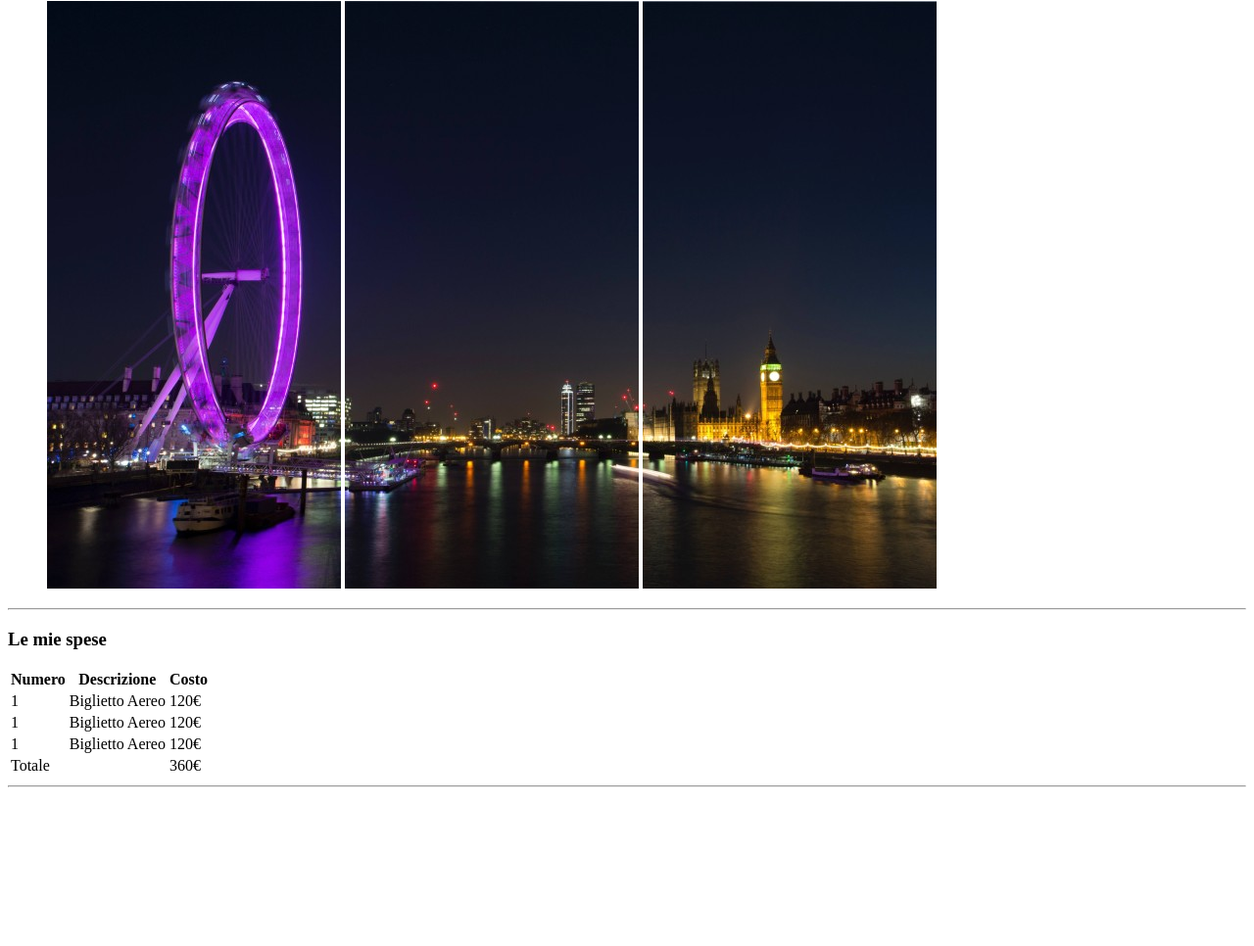
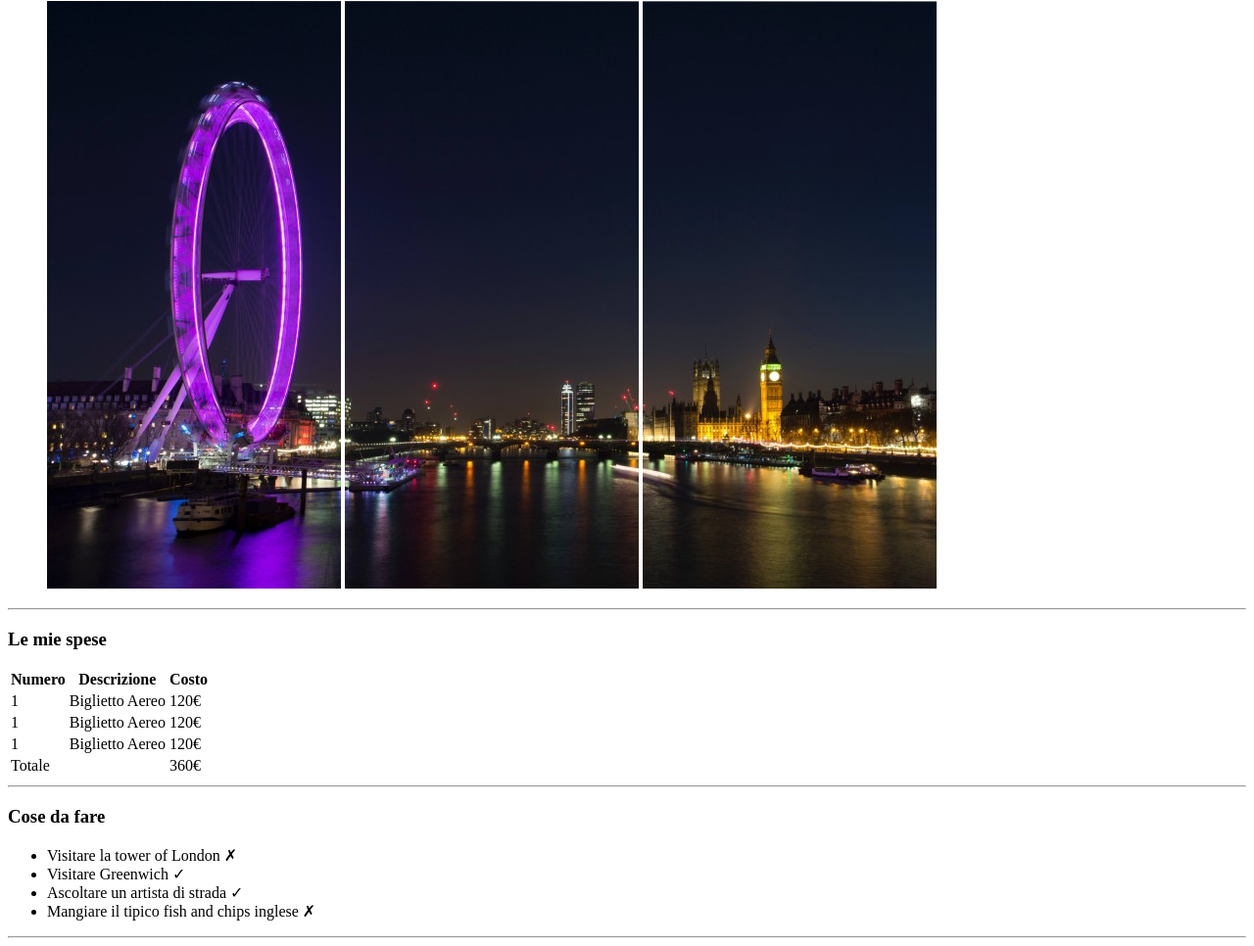
Before and after one commit to matteopoliti/html-london-trip, a plain HTML site: page index.html in a window 1280 px wide. Shown: the part 79-1045 px from the top of the page at 98% size. Before the commit the page ends 891 px from the top, so only its background shows below. Drawn offline with Linux system fonts and the light colour scheme.

Commit message:
add a scetion with a unordered list

```diff
--- a/index.html
+++ b/index.html
@@ -28,7 +28,7 @@
 
         <main>
 
-            <!-- paragrafo delle mie spese -->
+            <!-- Sezione delle mie spese -->
             <section>
 
                 <h3>Le mie spese</h3>
@@ -76,6 +76,23 @@
                 <hr>
             </section>
 
+            <section>
+
+                <!-- Sezione delle cose da fare -->
+
+                <h3>Cose da fare</h3>
+
+                <ul>
+                    <li>Visitare la tower of London &cross;</li>
+                    <li>Visitare Greenwich &check;</li>
+                    <li>Ascoltare un artista di strada &check; </li>
+                    <li>Mangiare il tipico fish and chips inglese &cross;</li>
+                </ul>
+
+                <hr>
+
+            </section>
+
 
         </main>
 
```
